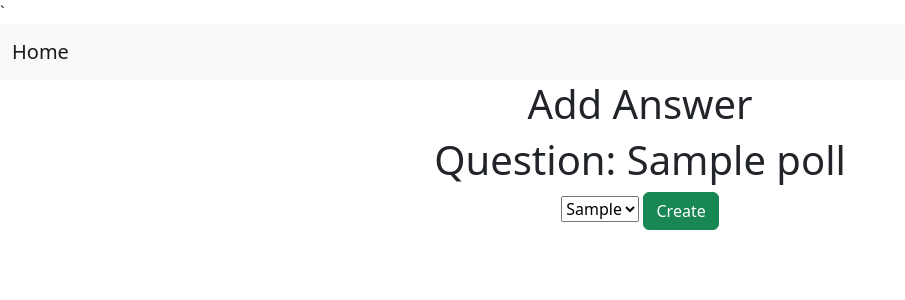
After one commit to Bandeguras/exam7, a Django app: page /answer/1/ in a window 1280 px wide. The commit adds this page. Shown: the top 300 px of the page, without its empty margins (0-905 px from the left). Run offline with Django 4.2, Linux system fonts and the light colour scheme; tables that the repository leaves empty hold one stand-in row (values such as "Sample post").

Commit message:
add answer

```diff
--- a/source/main/urls.py
+++ b/source/main/urls.py
@@ -16,7 +16,7 @@
 from django.contrib import admin
 from django.urls import path
 
-from webapp.views import PollIndex, PollView, PollCreate, PollUpdate, PollDelete, ChoiceCreate, ChoiceUpdate, ChoiceDelete
+from webapp.views import PollIndex, PollView, PollCreate, PollUpdate, PollDelete, ChoiceCreate, ChoiceUpdate, ChoiceDelete, AnswerView
 
 urlpatterns = [
     path('admin/', admin.site.urls),
@@ -29,5 +29,6 @@
     path('poll/<int:pk>/create/choice/', ChoiceCreate.as_view(), name='choice_create'),
     path('choice/<int:pk>/update/', ChoiceUpdate.as_view(), name='choice_update'),
     path('choice/<int:pk>/delete/', ChoiceDelete.as_view(), name='choice_delete'),
+    path('answer/<int:pk>/', AnswerView.as_view(), name='answer_add'),
 
 ]
--- a/source/webapp/models.py
+++ b/source/webapp/models.py
@@ -11,3 +11,9 @@
 class Choice(models.Model):
     variant = models.TextField(max_length=30, verbose_name='Текст варианта')
     poll = models.ForeignKey('webapp.Poll', on_delete=models.CASCADE, related_name='polls')
+
+
+class Answer(models.Model):
+    question = models.ForeignKey('webapp.Poll', on_delete=models.CASCADE, related_name='questions')
+    created_at = models.DateTimeField(auto_now_add=True, verbose_name="Дата начала")
+    variant = models.ForeignKey('webapp.Choice', on_delete=models.CASCADE, related_name='variants')
--- /dev/null
+++ b/source/webapp/templates/answer/answer_add.html
@@ -0,0 +1,16 @@
+{% extends 'base.html' %}
+
+{% block content  %}
+<div style="text-align: center">
+<h1>Add Answer</h1>
+<form action = "" method="post">
+        <h1>Question: {{ question.question }}</h1>
+        <select name="choice" >
+            {% for choice in question.polls.all %}
+            <option value="{{ choice.pk }}">{{ choice.variant }}</option>
+            {% endfor %}
+        </select>
+    {% include 'partial/form.html' with button_text='Create'%}
+</form></br>
+</div>
+{% endblock %}
--- a/source/webapp/templates/poll/poll_index.html
+++ b/source/webapp/templates/poll/poll_index.html
@@ -12,7 +12,10 @@
           <div class="col-sm-6">
             <div class="card">
               <div class="card-body" style="font-weight: bold">
-                 <h2><a href="{% url 'poll' poll.pk %}" style="text-decoration: none">{{ poll.question }}</a></h2>
+                    <h2><a href="{% url 'poll' poll.pk %}" style="text-decoration: none">{{ poll.question }}</a></h2>
+                    <a href="{% url 'poll_update' poll.pk %}"class= "btn btn-primary "><i class="bi bi-pencil mx-2" style="font-size:25px"></i></a>
+                    <a href="{% url 'poll_delete' poll.pk %}"class= "btn btn-primary "><i class="bi bi-trash mx-2" style="font-size:25px"></i></a>
+                    <a href="{% url 'answer_add' poll.pk %}"class= "btn btn-primary "><i class="bi bi-chat mx-2" style="font-size:25px"></i></a>
               </div>
             </div>
           </div>
--- a/source/webapp/templates/poll/poll_view.html
+++ b/source/webapp/templates/poll/poll_view.html
@@ -11,6 +11,8 @@
             <div class="ms-auto">
                 <a href="{% url 'poll_update' poll.pk %}"class= "btn btn-primary "><i class="bi bi-pencil mx-2" style="font-size:25px"></i></a>
                 <a href="{% url 'poll_delete' poll.pk %}"class= "btn btn-primary "><i class="bi bi-trash mx-2" style="font-size:25px"></i></a>
+                <a href="{% url 'answer_add' poll.pk %}"class= "btn btn-primary "><i class="bi bi-chat mx-2" style="font-size:25px"></i></a>
+
             </div>
         </div>
         <p>Created-At: {{ poll.created_at }}</p>
--- a/source/webapp/views/__init__.py
+++ b/source/webapp/views/__init__.py
@@ -1,2 +1,3 @@
 from .poll_views import *
 from .choice_views import *
+from .answer_view import *
--- /dev/null
+++ b/source/webapp/views/answer_view.py
@@ -0,0 +1,23 @@
+from django.shortcuts import render, get_object_or_404
+from django.http import HttpResponseRedirect
+from django.urls import reverse_lazy
+
+from django.views.generic import View
+from webapp.models import Answer, Poll
+
+
+class AnswerView(View):
+    def get(self, request, *args, **kwargs):
+        answer = Answer.objects.all()
+        question = answer.question = get_object_or_404(Poll, pk=self.kwargs.get('pk'))
+        context = {
+            'answer': answer,
+            'question': question
+        }
+        return render(request, 'answer/answer_add.html', context)
+
+    def post(self, request, *args, **kwargs):
+        question = self.kwargs.get('pk')
+        variant2 = request.POST.get('choice')
+        Answer.objects.create(question_id=question, variant_id=variant2)
+        return HttpResponseRedirect(reverse_lazy('poll_index'))
--- a/source/webapp/views/poll_views.py
+++ b/source/webapp/views/poll_views.py
@@ -11,7 +11,7 @@
     context_object_name = 'polls'
     model = Poll
     ordering = '-created_at'
-    paginate_by = 3
+    paginate_by = 5
 
 
 class PollView(DetailView):
```
Also changed, not shown: source/webapp/admin.py (+6 -1 lines), source/webapp/migrations/0002_alter_choice_poll_answer.py (added).
